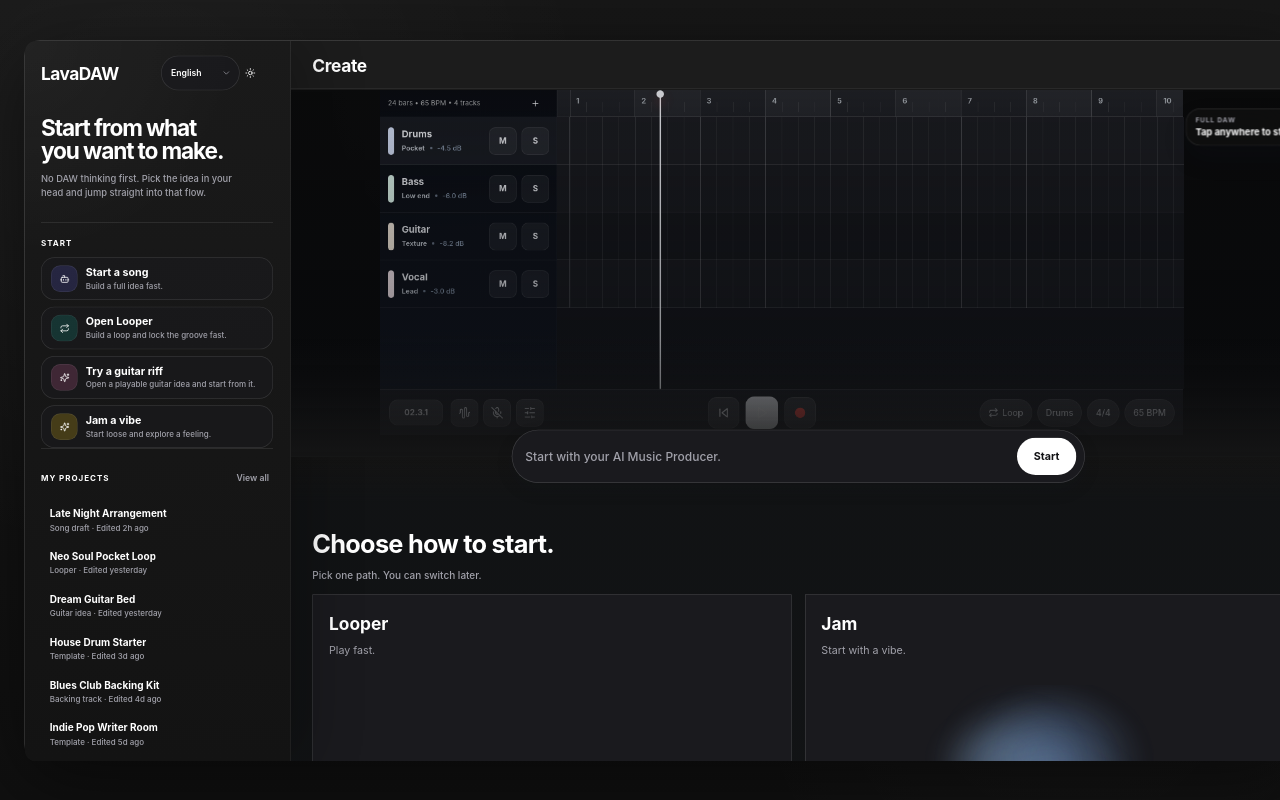
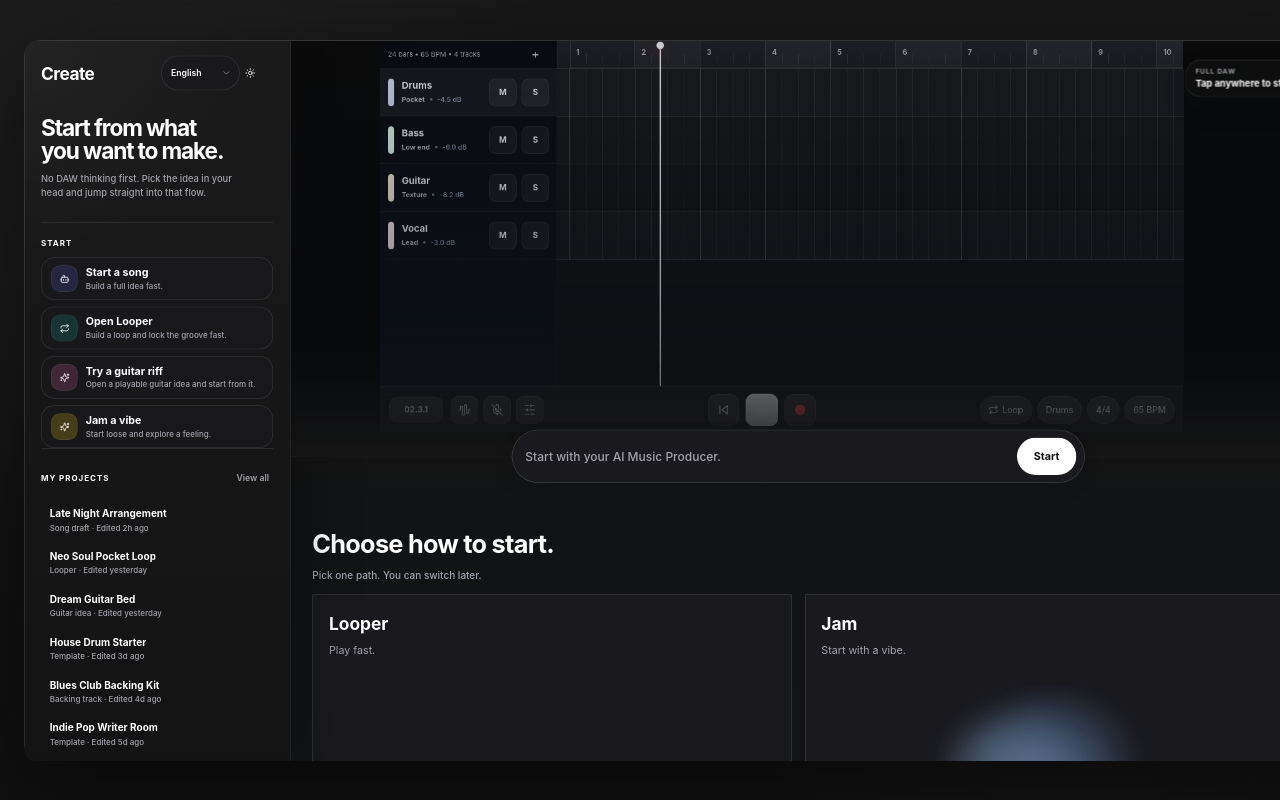
Before and after one commit to P3tr4-sway/Createpage, a React (Vite) app: page / in a window 1280 px wide. Shown: the top 800 px of the page. Built offline with nearby package versions, Linux system fonts and the light colour scheme.

Commit message:
Update entrance header layout

```diff
--- a/src/modules/entrance/EntranceWorkspace.tsx
+++ b/src/modules/entrance/EntranceWorkspace.tsx
@@ -1166,6 +1166,9 @@ export function EntranceWorkspace() {
   const homePreviewCanvasWidth = 1280;
   const homePreviewZoom = 1.14;
   const homePreviewFocusX = 0.42;
+  const mainHeaderHeight = 72;
+  const showMainHeader = activeSubView !== "home";
+  const homeHeroHeight = `clamp(${520 + mainHeaderHeight}px, calc(100vh - ${248 - mainHeaderHeight}px), ${620 + mainHeaderHeight}px)`;
   const sidebarWidth = 399;
   const sidebarInlinePadding = 24;
   const mainContentInlinePadding = 32;
@@ -1204,7 +1207,7 @@ export function EntranceWorkspace() {
       >
         <div className="flex items-center justify-between" style={{ marginBottom: 18 }}>
           <div>
-            <h1 style={railHeadingStyle}>LavaDAW</h1>
+            <h1 style={railHeadingStyle}>Create</h1>
           </div>
 
           <div className="flex items-center gap-2">
@@ -1294,11 +1297,12 @@ export function EntranceWorkspace() {
       </aside>
 
       <main className="flex min-w-0 flex-1 flex-col">
+        {showMainHeader ? (
           <div
             className="flex items-center justify-between"
             style={{
-              height: 72,
-              minHeight: 72,
+              height: mainHeaderHeight,
+              minHeight: mainHeaderHeight,
               padding: `0 ${mainContentInlinePadding}px`,
               backgroundColor: shellTone.mainHeaderBg,
               borderBottom: `1px solid ${shellTone.railBorder}`,
@@ -1309,7 +1313,6 @@ export function EntranceWorkspace() {
               <h2 style={topTitleStyle}>{contentTitle}</h2>
             </div>
 
-          {activeSubView !== "home" ? (
             <button
               type="button"
               onClick={() => setActiveSubView("home")}
@@ -1319,10 +1322,8 @@ export function EntranceWorkspace() {
               <ArrowLeft size={15} strokeWidth={1.9} />
               {copy.back}
             </button>
-          ) : (
-            <div />
-          )}
-        </div>
+          </div>
+        ) : null}
 
         {activeSubView === "home" ? (
           <div
@@ -1337,7 +1338,7 @@ export function EntranceWorkspace() {
                   ...sectionStyle,
                   position: "relative",
                   zIndex: 3,
-                  minHeight: "clamp(520px, calc(100vh - 248px), 620px)",
+                  minHeight: homeHeroHeight,
                   marginLeft: -mainContentInlinePadding,
                   marginRight: -mainContentInlinePadding,
                 }}
@@ -1356,9 +1357,8 @@ export function EntranceWorkspace() {
                 aria-label={copy.openFullWorkspaceAriaLabel}
                 className="tablet-pressable relative block w-full overflow-visible text-left"
                 style={{
-                  height: "clamp(520px, calc(100vh - 248px), 620px)",
+                  height: homeHeroHeight,
                   backgroundColor: shellTone.heroFrameBg,
-                  borderTop: `1px solid ${shellTone.railBorder}`,
                   borderBottom: `1px solid ${shellTone.railBorder}`,
                   cursor: "pointer",
                 }}
```
Lines whose indentation alone changed are shown as unchanged.
